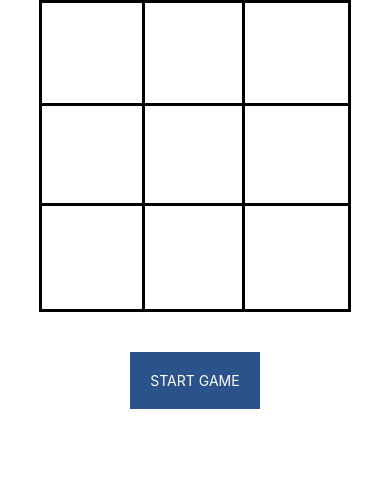
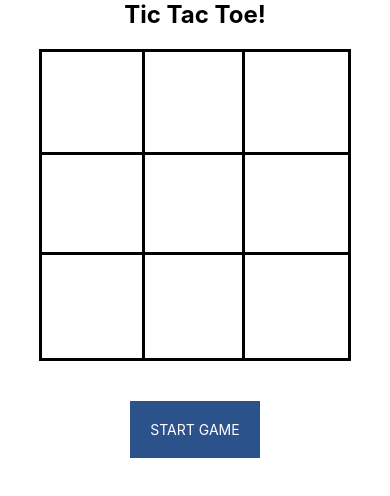
Before and after one commit to haruelrovix/react-native-tictactoe, a React Native app: screen / in a window 390 px wide. Shown: the top 496 px of the page. Built offline with nearby package versions, Linux system fonts and the light colour scheme.

Commit message:
feat: Add Header

```diff
--- a/src/components/Board/index.js
+++ b/src/components/Board/index.js
@@ -2,6 +2,7 @@ import React, { Component } from 'react';
 import {
   SafeAreaView,
   StyleSheet,
+  Text,
   TouchableWithoutFeedback,
   View,
 } from 'react-native';
@@ -135,6 +136,9 @@ export default class Board extends Component {
     return (
       <SafeAreaView>
         <View style={styles.container}>
+          <View style={{ marginBottom: 20 }}>
+            <Text style={{ fontSize: 24, fontWeight: 'bold' }}>Tic Tac Toe!</Text>
+          </View>
           <TouchableWithoutFeedback onPress={this.handleBoardClick}>
             <View style={styles.boardContainer}>
               <View style={styles.line} />
```
